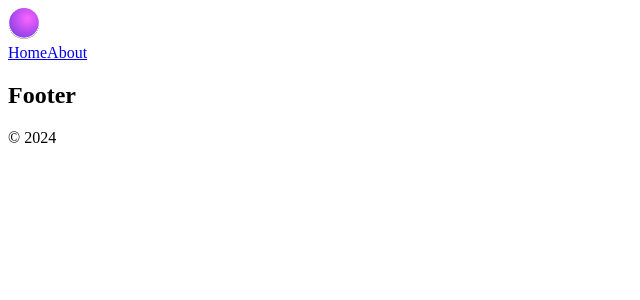
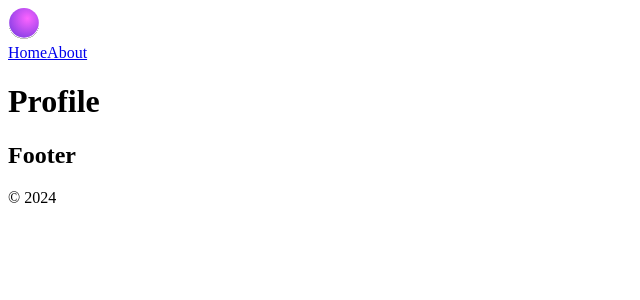
Before and after one commit to creationcodesign/artistfolio, a React (Vite) app in the folder frontend/: page /profile in a window 1280 px wide. Shown: the top 300 px of the page, without its empty margins (0-640 px from the left). Built offline with nearby package versions, Linux system fonts and the light colour scheme; the HTML template or start-up script is replaced by a standard one.

Commit message:
add profile route

```diff
--- a/frontend/src/routes/AppRoutes.tsx
+++ b/frontend/src/routes/AppRoutes.tsx
@@ -1,12 +1,14 @@
 import { Route, Routes } from 'react-router-dom'
 import Home from '../pages/Home'
 import About from '../pages/About'
+import Profile from '../pages/profile/Profile'
 
 export default function AppRoutes() {
     return (
         <Routes>
             <Route path='/' element={<Home />} />
             <Route path='/about' element={<About />} />
+            <Route path='/profile' element={<Profile />} />
         </Routes>
     )
 }
```
